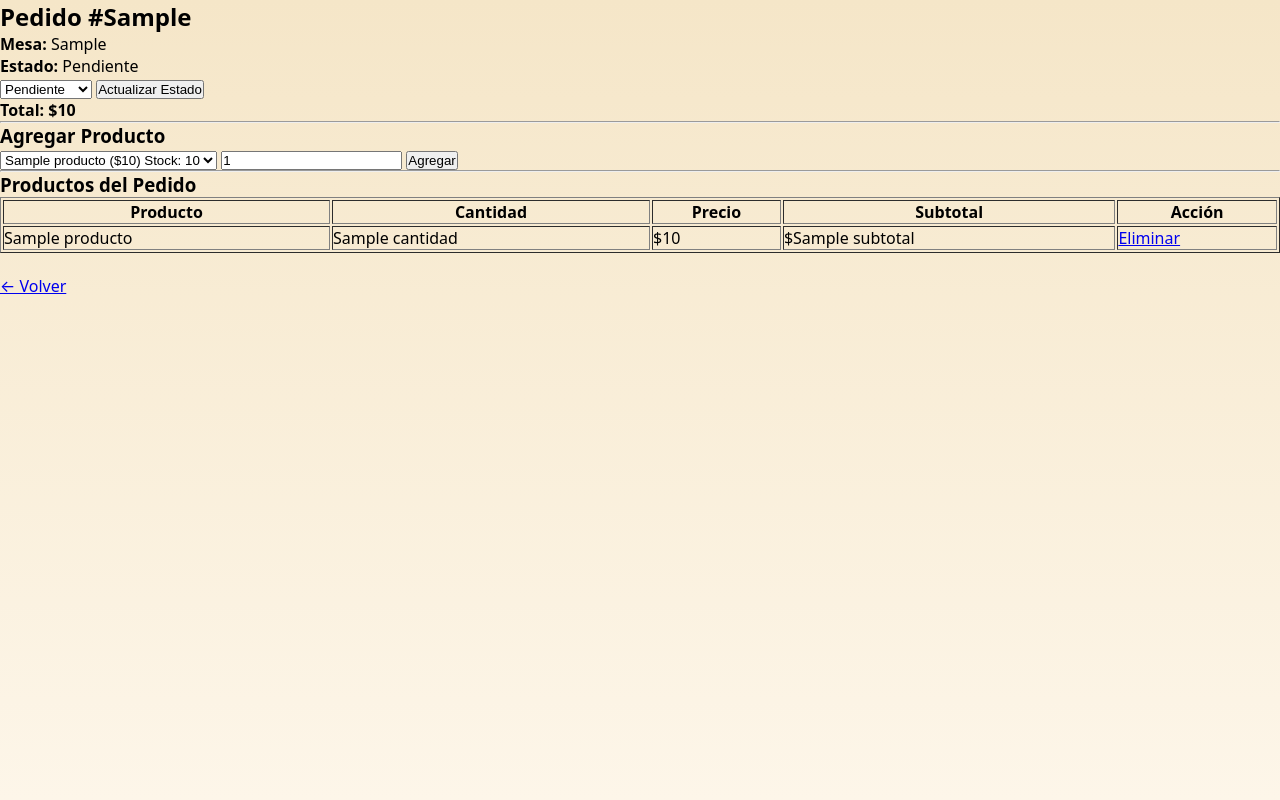
After one commit to ineshv999/Cafeteria, a Flask app: template cafeteria/cafeteria-web/templates/detalle_pedido.html in a window 1280 px wide. The commit adds this page. Run offline with Flask 3, Linux system fonts and the light colour scheme; the template is opened without the code that fills it: most values are stand-ins (such as "Sample title", 1, 10 or a date in 2020).

Commit message:
Corrección de Pedidos y Productos

```diff
--- a/cafeteria/cafeteria-api/app/routers/pedidos.py
+++ b/cafeteria/cafeteria-api/app/routers/pedidos.py
@@ -51,7 +51,8 @@ def obtener_pedido(
     ),
     db: Session = Depends(get_db)
 ):
-    return PedidoService.obtener(db, id_pedido)
+
+    return PedidoService.obtener(db,id_pedido)
 
 @router.get("/", response_model=list[PedidoResponse])
 def listar_pedidos(
--- a/cafeteria/cafeteria-web/app.py
+++ b/cafeteria/cafeteria-web/app.py
@@ -891,6 +891,104 @@ def exportar_excel():
         download_name=f"reporte_cafeteria_{fecha_actual}.xlsx"
     )
 
+
+@app.route("/pedidos/<int:id_pedido>", methods=["GET","POST"])
+@login_required
+def detalle_pedido(id_pedido):
+
+    error = None
+
+    if request.method == "POST":
+
+        # Cambiar estado
+        if request.form.get("accion") == "estado":
+
+            ApiService.cambiar_estado_pedido(
+
+                session["token"],
+                id_pedido,
+                request.form["estado"]
+
+            )
+
+            return redirect(
+                url_for(
+                    "detalle_pedido",
+                    id_pedido=id_pedido
+                )
+            )
+
+        # Agregar producto
+        elif request.form.get("accion") == "producto":
+
+            datos = {
+
+                "id_pedido": id_pedido,
+
+                "id_producto": int(request.form["id_producto"]),
+
+                "cantidad": int(request.form["cantidad"])
+
+            }
+
+            respuesta = ApiService.agregar_producto_pedido(
+
+                session["token"],
+                datos
+
+            )
+
+            if respuesta.status_code != 200:
+
+                error = respuesta.text
+
+            else:
+
+                return redirect(
+                    url_for(
+                        "detalle_pedido",
+                        id_pedido=id_pedido
+                    )
+                )
+
+    detalle = ApiService.obtener_detalle_pedido(
+        session["token"],
+        id_pedido
+    )
+
+    productos = ApiService.obtener_productos(
+        session["token"]
+    )
+
+    pedido = ApiService.obtener_pedido(
+        session["token"],
+        id_pedido
+    )
+
+    return render_template(
+        "detalle_pedido.html",
+        pedido=pedido,
+        detalle=detalle,
+        productos=productos,
+        error=error
+    )
+
+@app.route("/detalle/eliminar/<int:id_detalle>/<int:id_pedido>")
+@login_required
+def eliminar_detalle(id_detalle,id_pedido):
+
+    ApiService.eliminar_detalle(
+        session["token"],
+        id_detalle
+    )
+
+    return redirect(
+        url_for(
+            "detalle_pedido",
+            id_pedido=id_pedido
+        )
+    )
+
 @app.route("/logout")
 def logout():
 
--- /dev/null
+++ b/cafeteria/cafeteria-web/templates/detalle_pedido.html
@@ -0,0 +1,282 @@
+<!DOCTYPE html>
+<html lang="es">
+<head>
+
+<meta charset="UTF-8">
+
+<title>Detalle del Pedido</title>
+
+<link rel="stylesheet"
+href="{{ url_for('static', filename='css/dashboard.css') }}">
+
+</head>
+
+<body>
+
+<div class="main-wrapper">
+
+<h2>
+
+Pedido #{{ pedido.id_pedido }}
+
+</h2>
+
+<p>
+
+<b>Mesa:</b>
+
+{{ pedido.id_mesa }}
+
+</p>
+
+<p>
+
+<b>Estado:</b>
+
+{{ pedido.estado }}
+
+</p>
+
+<form method="POST">
+
+
+<input
+type="hidden"
+name="accion"
+value="estado">
+
+<select name="estado">
+
+<option
+value="Pendiente"
+{% if pedido.estado=="Pendiente" %}selected{% endif %}>
+
+Pendiente
+
+</option>
+
+<option
+value="Preparando"
+{% if pedido.estado=="Preparando" %}selected{% endif %}>
+
+Preparando
+
+</option>
+
+<option
+value="Listo"
+{% if pedido.estado=="Listo" %}selected{% endif %}>
+
+Listo
+
+</option>
+
+<option
+value="Pagado"
+{% if pedido.estado=="Pagado" %}selected{% endif %}>
+
+Pagado
+
+</option>
+
+</select>
+
+<button>
+
+Actualizar Estado
+
+</button>
+
+</form>
+
+<p>
+
+<b>Total:</b>
+
+<strong>
+
+${{ pedido.total }}
+
+</strong>
+
+</p>
+
+<hr>
+
+{% if error %}
+
+<p style="color:red;">
+
+{{ error }}
+
+</p>
+
+{% endif %}
+
+<h3>
+
+Agregar Producto
+
+</h3>
+
+<form method="POST">
+
+    <input
+type="hidden"
+name="accion"
+value="producto">
+
+<select
+name="id_producto"
+required>
+
+{% for producto in productos %}
+
+<option
+value="{{ producto.id_producto }}">
+
+{{ producto.nombre }}
+
+(${{ producto.precio }})
+
+Stock:
+
+{{ producto.stock }}
+
+</option>
+
+{% endfor %}
+
+</select>
+
+<input
+type="number"
+name="cantidad"
+value="1"
+min="1"
+required>
+
+<button>
+
+Agregar
+
+</button>
+
+</form>
+
+<hr>
+
+<h3>
+
+Productos del Pedido
+
+</h3>
+
+<table border="1"
+cellpadding="10">
+
+<thead>
+
+<tr>
+
+<th>
+
+Producto
+
+</th>
+
+<th>
+
+Cantidad
+
+</th>
+
+<th>
+
+Precio
+
+</th>
+
+<th>
+
+Subtotal
+
+</th>
+
+<th>
+
+Acción
+
+</th>
+
+</tr>
+
+</thead>
+
+<tbody>
+
+{% for d in detalle %}
+
+<tr>
+
+<td>
+
+{{ d.producto }}
+
+</td>
+
+<td>
+
+{{ d.cantidad }}
+
+</td>
+
+<td>
+
+${{ d.precio_unitario }}
+
+</td>
+
+<td>
+
+${{ d.subtotal }}
+
+</td>
+
+<td>
+
+<a
+href="{{ url_for('eliminar_detalle',
+id_detalle=d.id_detalle,
+id_pedido=pedido.id_pedido) }}"
+
+onclick="return confirm('¿Eliminar producto?')">
+
+Eliminar
+
+</a>
+
+</td>
+
+</tr>
+
+{% endfor %}
+
+</tbody>
+
+</table>
+
+<br>
+
+<a
+href="{{ url_for('pedidos') }}">
+
+← Volver
+
+</a>
+
+</div>
+
+</body>
+
+</html>
```
Also changed, not shown: cafeteria/cafeteria-api/app/schemas/detalle_pedido.py (+38 -0 lines), cafeteria/cafeteria-api/app/services/detalle_pedido_service.py (+22 -1 lines), cafeteria/cafeteria-api/app/services/pedido_service.py (+22 -8 lines), cafeteria/cafeteria-web/services/api.py (+83 -0 lines), cafeteria/cafeteria-web/templates/pedidos.html (+7 -0 lines).
